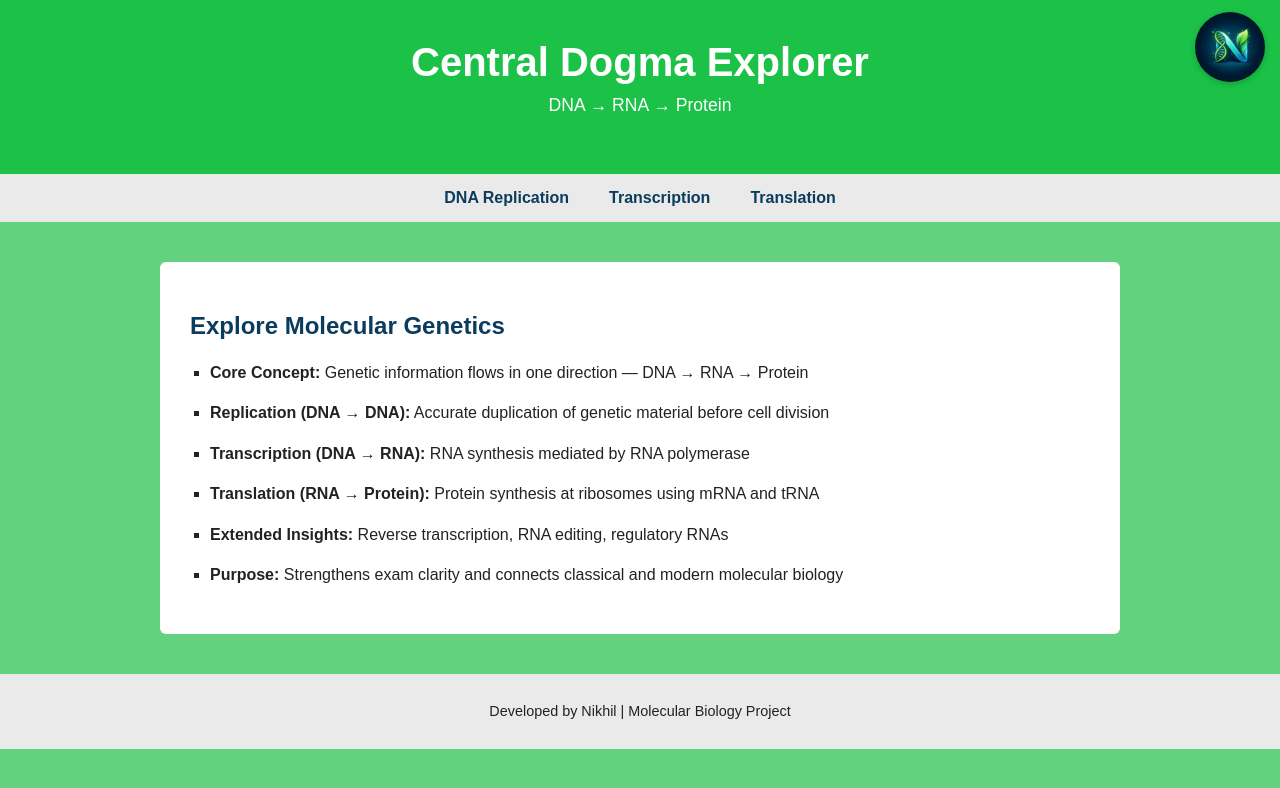
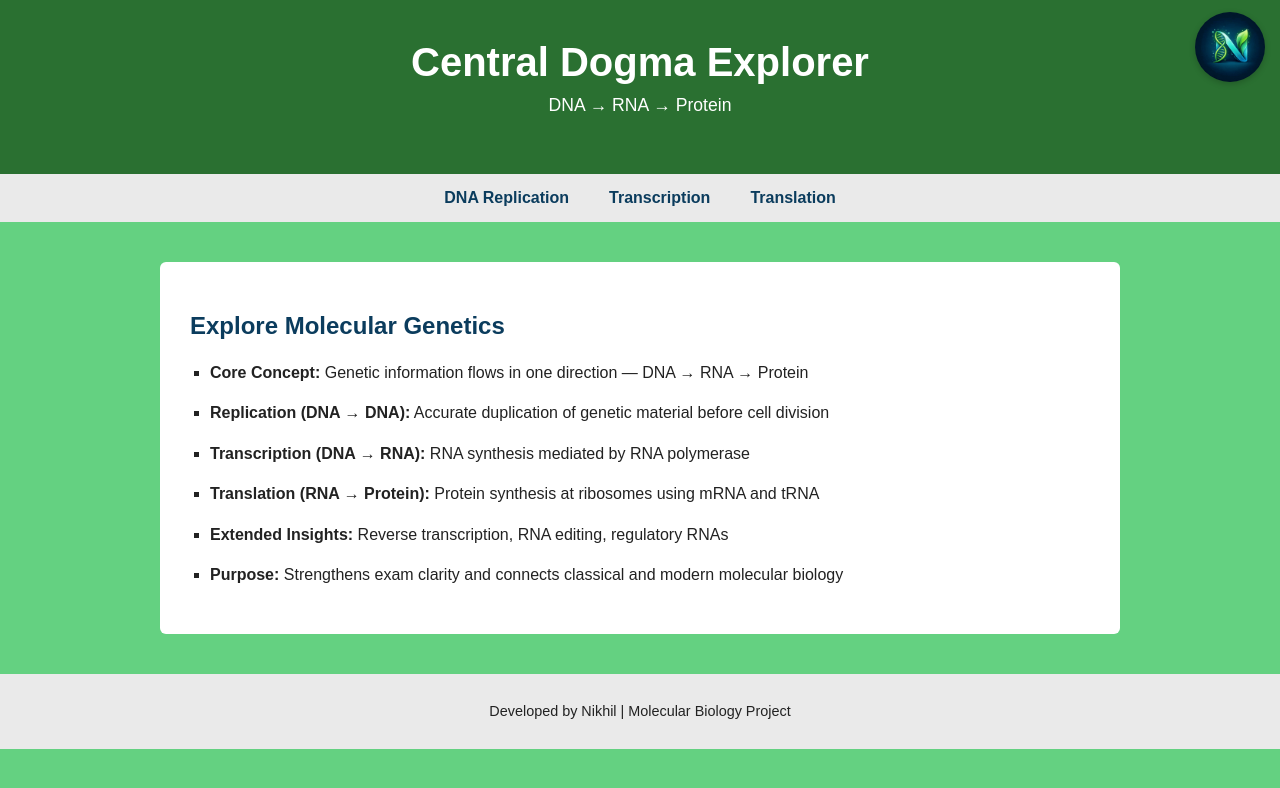
Before and after one commit to Nikhil-c-poojary/R-DNA-technology-, a plain HTML site: page index.html in a window 1280 px wide. Drawn offline with Linux system fonts and the light colour scheme.

Commit message:
Update style.css

```diff
--- a/css/style.css
+++ b/css/style.css
@@ -8,7 +8,7 @@ body {
 
 /* Header */
 .main-header {
-  background-color: #1bc247;
+  background-color:#2a7031;
   color: white;
   text-align: center;
   padding: 40px 20px;
```
